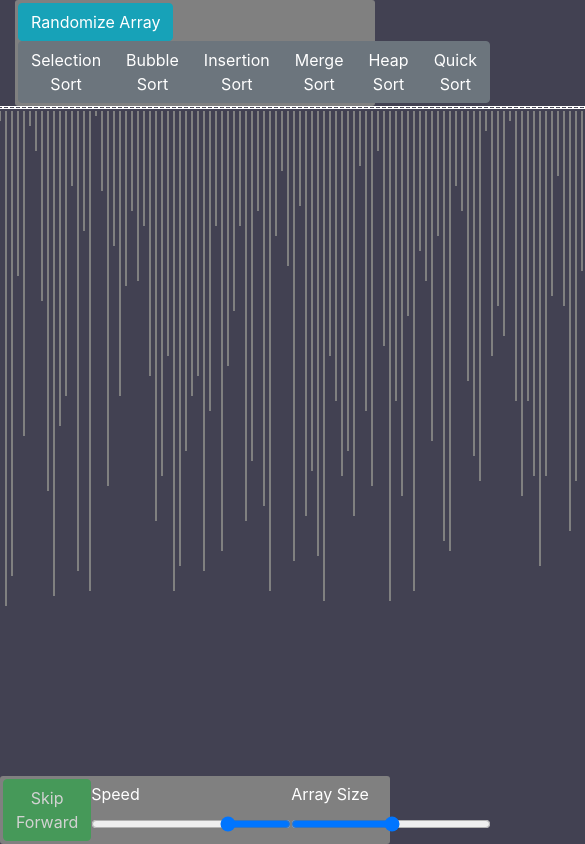
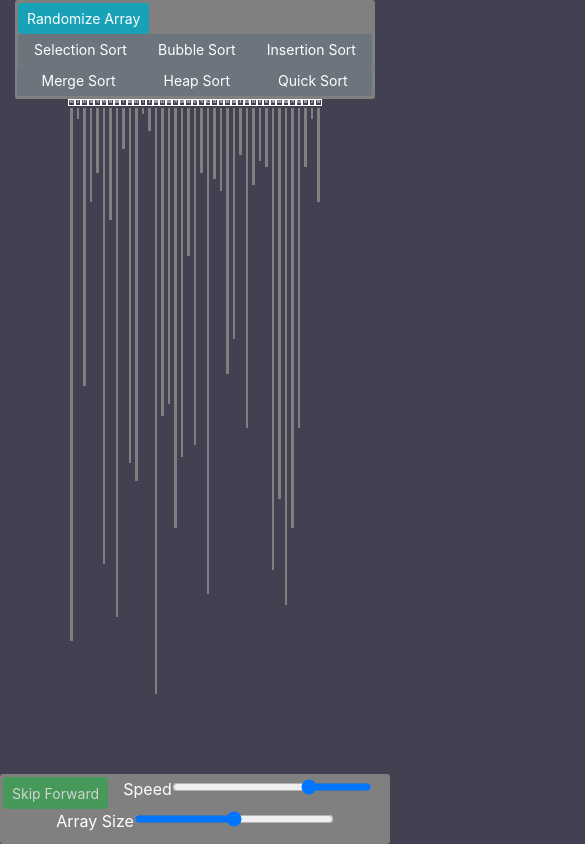
Before and after one commit to Axeian/Sorting-Algorithms-Visualizer, a React (Create React App) app: page / in a window 390 px wide. Shown: the top 844 px of the page, 585 px wide, since content can reach past the window. Built offline with nearby package versions, Linux system fonts and the light colour scheme.

Commit message:
made responsive

```diff
--- a/package.json
+++ b/package.json
@@ -13,7 +13,7 @@
     "react": "^16.13.1",
     "react-bootstrap": "^1.2.2",
     "react-dom": "^16.13.1",
-    "react-scripts": "3.4.1"
+    "react-scripts": "^3.4.3"
   },
   "scripts": {
     "start": "react-scripts start",
--- a/src/App.js
+++ b/src/App.js
@@ -11,7 +11,7 @@ import QuickSort from './components/algorithms/QuickSort'
 export class App extends Component {
 
 
-  randomizeArray = (n = 180) => {
+  randomizeArray = (n = Math.floor(window.innerWidth / 10)) => {
 
     this.setState({idx1: -1, idx2: -1, leftSorted: -1, rightSorted: 1000, swapIdx1: -1, swapIdx2: -1, swapStage: '', skip: false, borderedIndices: []})
 
@@ -76,18 +76,21 @@ export class App extends Component {
 
   render() {
 
+    let btnSize = (window.innerWidth > 600) ? "md" : "sm"
+
+
     return (
 
           <div className="App container vh-100">
 
-              <div style={toolbarStyle} className="btn-toolbar container " role="toolbar">
-                  <div className="btn-group mr-2" role="group">
+              <div id="toolbar" style={toolbarStyle} className="btn-toolbar container" role="toolbar">
+                  <div className={"btn-group mr-2 btn-group-"+ btnSize} role="group">
                         <button onClick={() => {this.setState({arr: this.randomizeArray(this.state.arr.length)})}} disabled={this.state.currentlySorting}
                         className='btn btn-info'>
                           Randomize Array</button>
                   </div>
 
-                  <div className="btn-group m-auto" role="group">
+                  <div className={"btn-group m-auto d-flex flex-wrap btn-group-" + btnSize} role="group">
                         <SelectionSort
                             arr={this.state.arr}
                             updateArr={this.updateArr}
@@ -175,10 +178,10 @@ export class App extends Component {
                     />
               </div>
 
-              <div className="container settings d-flex" style={settingStyle}>
+              <footer id="settings" className="container page-footer settings d-flex flex-wrap" style={settingStyle}>
 
                     <button onClick={() => this.updateParameters(true, false)} disabled={!this.state.currentlySorting}
-                    className='btn btn-success'>Skip Forward</button>
+                    className={'btn btn-success btn-'+btnSize }>Skip Forward</button>
 
                     <div className="m-auto">
                           <label>Speed</label>
@@ -188,11 +191,11 @@ export class App extends Component {
 
                     <div className="m-auto">
                           <label>Array Size</label>
-                          <input type="range" name="array-size" max="180" min="5" onChange={this.updateArraySize} value={this.state.arr.size} disabled={this.state.currentlySorting}></input>
+                          <input type="range" name="array-size" max={Math.floor(window.innerWidth/10)} min="5" onChange={this.updateArraySize} value={this.state.arr.size} disabled={this.state.currentlySorting}></input>
                     </div>
 
 
-              </div>
+              </footer>
 
               </div>
 
--- a/src/components/Bars.js
+++ b/src/components/Bars.js
@@ -40,10 +40,11 @@ export class Bars extends Component {
 
     getStyle = (num, index) => {
 
-        let width = 360/this.props.arr.length;
+
+        let width = window.innerWidth/(4*this.props.arr.length);
 
         return({
-            height: `${5 * num}px`,
+            height: `${(window.innerHeight/712)*5 * num}px`,
             backgroundColor: this.getColor(index),
             margin: '2px',
             width: `${width}px`, // 16px default
```
Also changed, not shown: 1 other file (tests, documents, lock files or other folders).
